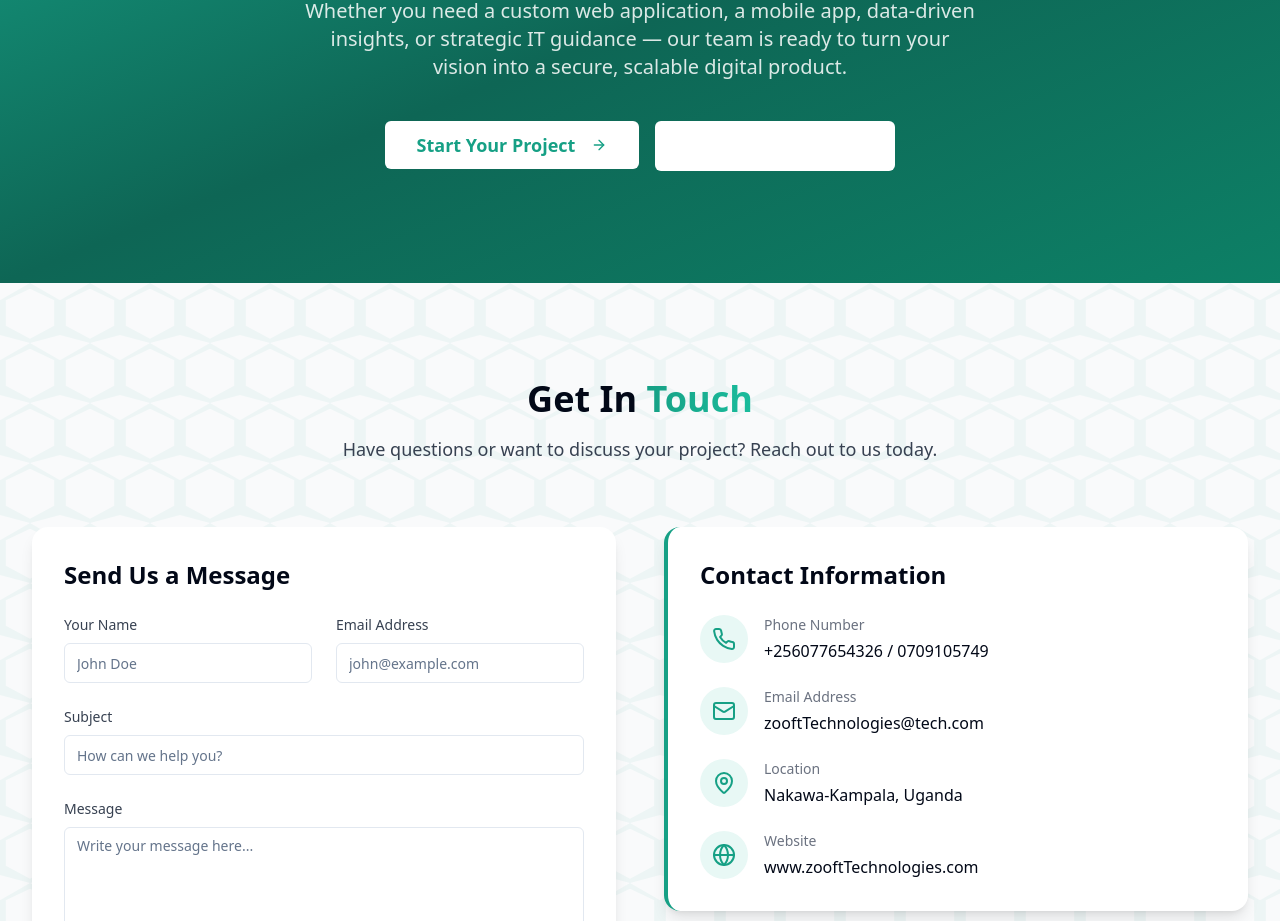
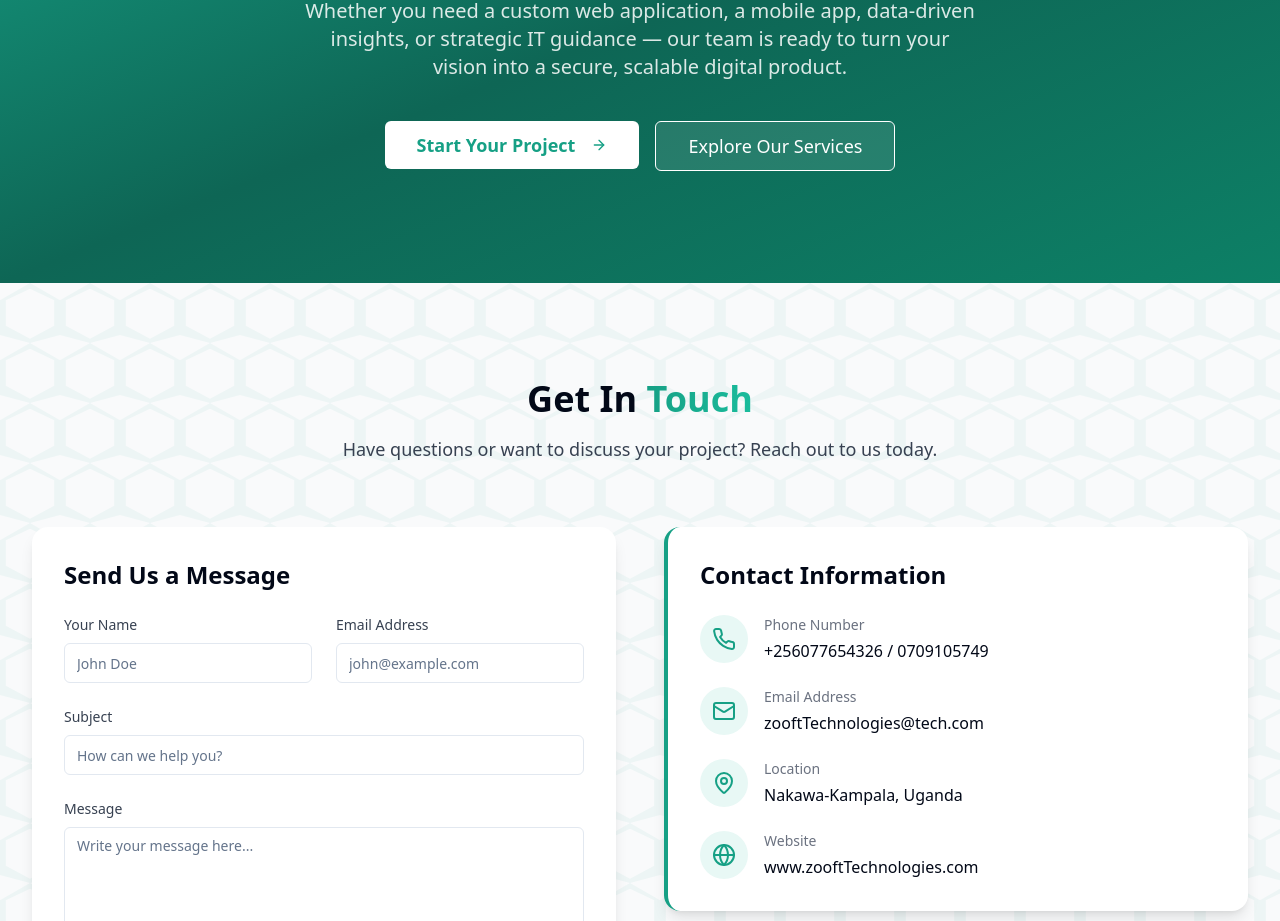
Before and after one commit to Zooft-Technologies/zooft-website, a Next.js app in the folder website-frontend/: page / in a window 1280 px wide. Shown: the part 2820-3741 px from the top of the page. Built offline with nearby package versions, Linux system fonts and the light colour scheme.

Commit message:
fix: improve solutions section outline button visibility

```diff
--- a/website-frontend/src/components/SolutionsSection.tsx
+++ b/website-frontend/src/components/SolutionsSection.tsx
@@ -79,7 +79,7 @@
           <Button
             size="lg"
             variant="outline"
-            className="border-white/40 text-white hover:bg-white/10 px-8 py-6 text-lg"
+            className="border-white bg-white/10 text-white hover:bg-white hover:text-zooft-primary px-8 py-6 text-lg"
             asChild
           >
             <Link href="/services">Explore Our Services</Link>
```
